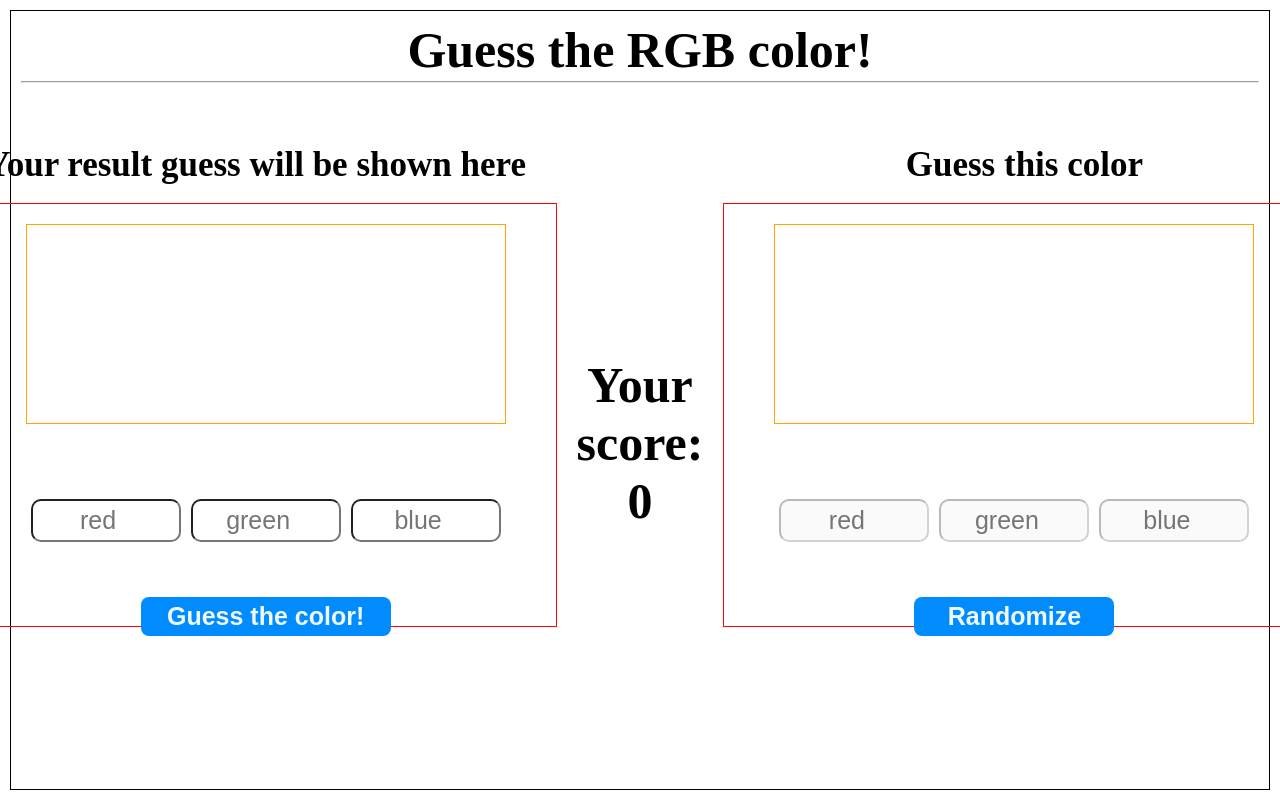
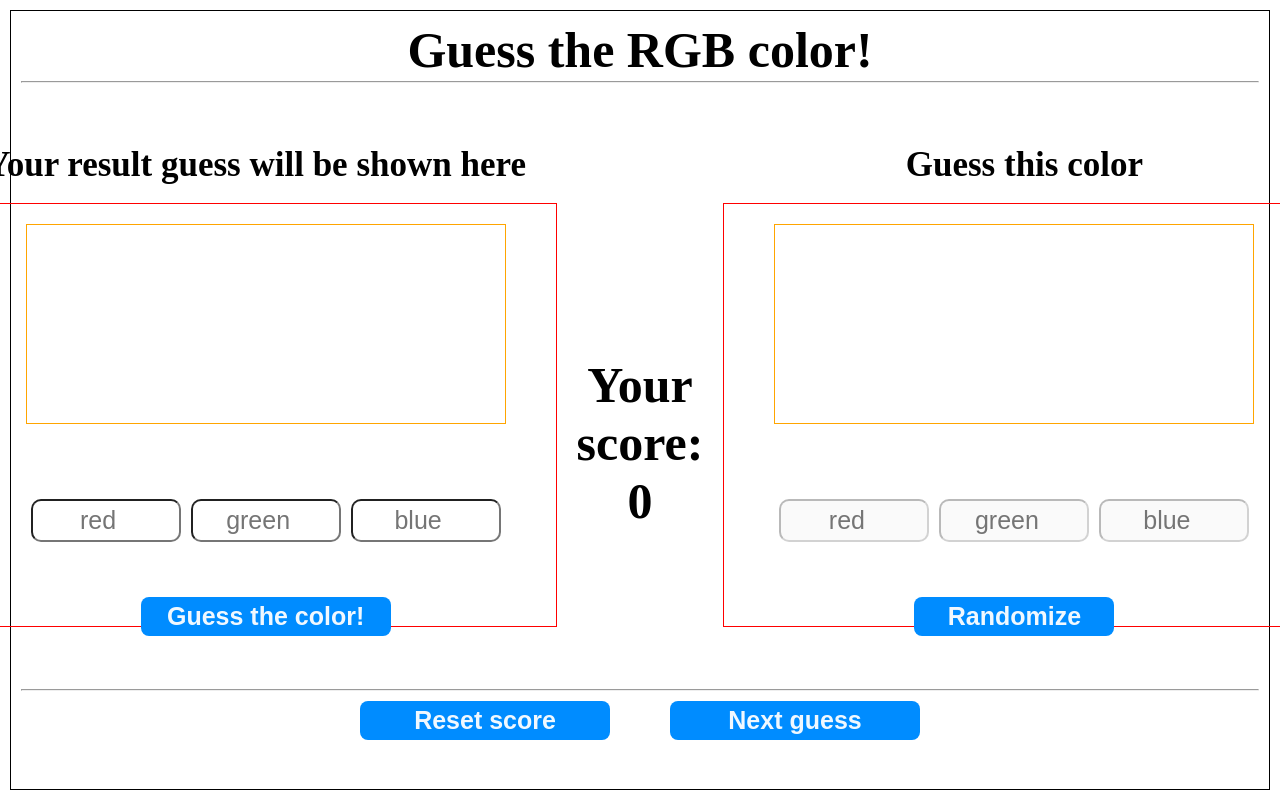
Before and after one commit to Matt022/GuessTheRGBColor, an Angular app: page / in a window 1280 px wide. Shown: the top 800 px of the page. Built offline with nearby package versions, Linux system fonts and the light colour scheme.

Commit message:
Add reset score button and related functionality in GuessComponent
The diff includes changes to the GuessComponent's HTML, SCSS, and TypeScript files. In the HTML, a new section with a "Reset score" button has been

```diff
--- a/src/app/components/guess/guess.component.html
+++ b/src/app/components/guess/guess.component.html
@@ -36,3 +36,8 @@
         </div>
     </section>
 </div>
+<hr>
+<div class="reset-buttons">
+    <button type="button" [disabled]="yourScore == 0" (click)="resetScore()">Reset score</button>
+    <button type="button">Next guess</button>
+</div>
--- a/src/app/components/guess/guess.component.scss
+++ b/src/app/components/guess/guess.component.scss
@@ -1,5 +1,4 @@
 .main {
-    // border: 1px solid red;
     text-align: center;
     font-size: 50px;
     height: 60px;
@@ -129,3 +128,30 @@ div.holder {
         }
     }
 }
+
+div.reset-buttons {
+    display: flex;
+    flex-direction: row;
+    justify-content: space-around;
+    width: 650px;
+    padding: 10px 15px;
+    margin: auto;
+
+    button {
+        width: 250px;
+        padding: 5px 10px;
+        cursor: pointer;
+        background-color: rgb(0, 140, 255);
+        color: aliceblue;
+        font-weight: bold;
+        font-size: 25px;
+        border-radius: 8px;
+        border: 0;
+        transition: all 0.3s ease-in-out;
+
+        &:hover {
+            background-color: rgb(1, 122, 221);
+            transform: scale(1.01);
+        }
+    }
+}
--- a/src/app/components/guess/guess.component.ts
+++ b/src/app/components/guess/guess.component.ts
@@ -51,7 +51,8 @@ export class GuessComponent implements OnDestroy {
                         this.guessBlue = this._blue;
 
                         this.userGuessColor = `rgb(${this.userRed}, ${this.userGreen}, ${this.userBlue})`;
-                        this.yourScore = 100;
+
+                        this.yourScore += this.countScore();
                         this.show = false;
                     }
                 }
@@ -61,6 +62,34 @@ export class GuessComponent implements OnDestroy {
         this.subscription?.unsubscribe();
     }
 
+    private countScore(): number {
+        let score: number = 0;
+
+        if (this._red > this.userRed) {
+            score += this._red - this.userRed;
+        } else if (this._red < this.userRed) {
+            score += this.userRed - this._red;
+        }
+
+        if (this._green > this.userGreen) {
+            score += this._green - this.userGreen;
+        } else if (this._green < this.userGreen) {
+            score += this.userGreen - this._green;
+        }
+
+        if (this._blue > this.userBlue) {
+            score += this._blue - this.userBlue;
+        } else if (this._blue < this.userBlue) {
+            score += this.userBlue - this._blue;
+        }
+
+        return score;
+    }
+
+    resetScore(): void {
+        this.yourScore = 0;
+    }
+
     ngOnDestroy(): void {
         if (this.subscription) {
             this.subscription.unsubscribe();
```
